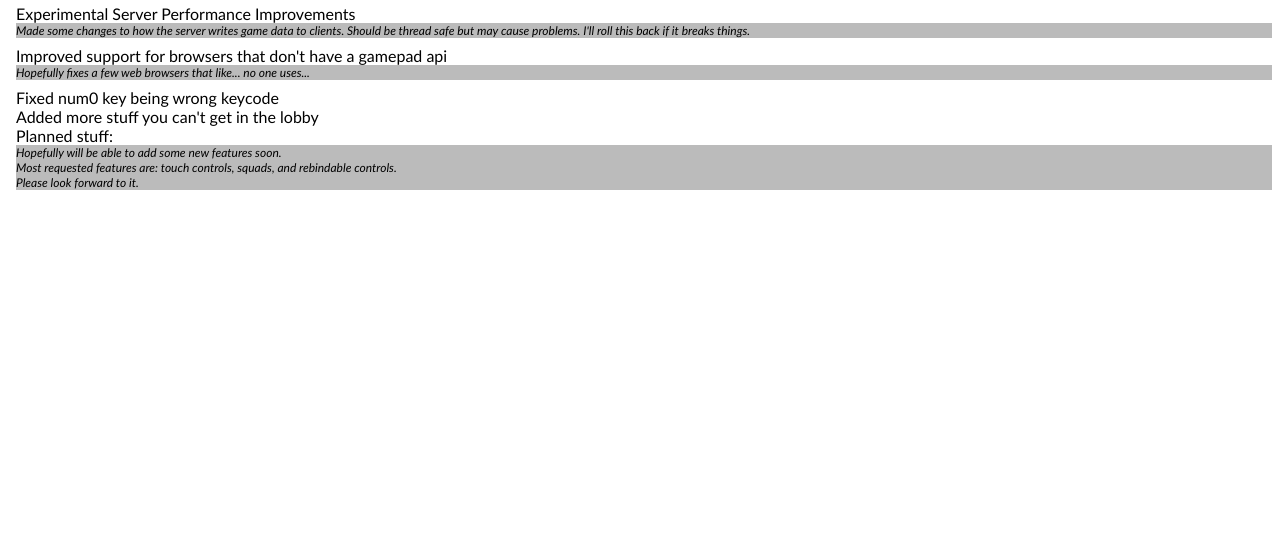
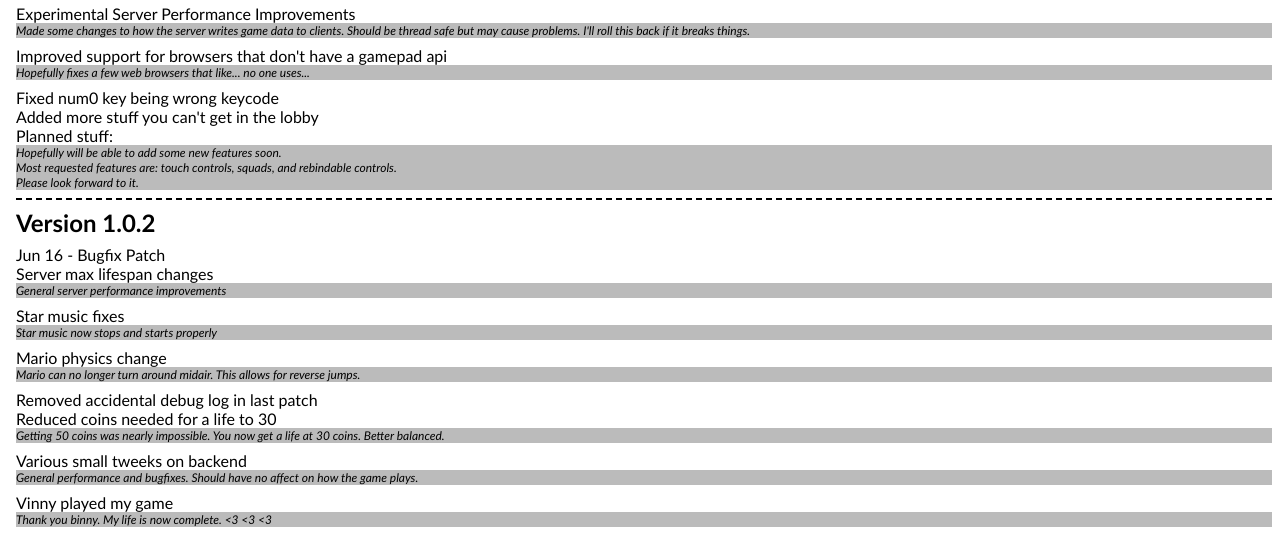
Before and after one commit to infernoplus/InfringeRoyale, a web app: page /patch.html in a window 1280 px wide. Shown: the part 248-800 px from the top of the page. Run offline with its HTML, style and script files only (its server is not run), Linux system fonts and the light colour scheme; data that the repository does not hold is empty.

Commit message:
Patch notes changed. Added decache on js.

```diff
--- a/reports.txt
+++ b/reports.txt
@@ -8,6 +8,10 @@
 + backend bugs
 + more anti cheat
 + coin balance
+
+CEHCK FIREFLOWER
+
+DO SOMETHING ABOUT CACHE
 
 
 
--- a/royale-client/src/main/webapp/index.html
+++ b/royale-client/src/main/webapp/index.html
@@ -16,7 +16,7 @@
           <div class="link-patr" onclick="window.open('https://www.patreon.com/infernoplus')"></div>
         </div>
         <div class="link-l">
-          <div class="link-patch" onclick="window.open('./patch.html')">v1.0.1 Patch Notes</div>
+          <div class="link-patch" onclick="window.open('./patch.html')">v1.0.2 Patch Notes</div>
         </div>
       </div>
 
@@ -70,7 +70,7 @@
       <script src='js/lib/cookie/js.cookie.min.js'></script>
 
       <!-- Core -->
-      <script src='js/game.min.js'></script>
+      <script src='js/game.min.js?v=1.0.2'></script>
 
     </body>
 </html>
--- a/royale-client/src/main/webapp/patch.html
+++ b/royale-client/src/main/webapp/patch.html
@@ -9,6 +9,7 @@
     <div class='p ver'>Version 1.0</div>
     <div class='p chng'>Jun 15 - Initial release</div>
     <div class='p splt'></div>
+
     <div class='p ver'>Version 1.0.1</div>
     <div class='p chng'>Jun 16 - Performance Patch</div>
     <div class='p chng'>Player count reduced to 75 from 99</div>
@@ -27,5 +28,22 @@
     <div class='p chng'>Added more stuff you can't get in the lobby</div>
     <div class='p chng'>Planned stuff:</div>
     <div class='p note'>Hopefully will be able to add some new features soon.<br>Most requested features are: touch controls, squads, and rebindable controls.<br>Please look forward to it.</div>
-  </body>
+    <div class='p splt'></div>
+
+    <div class='p ver'>Version 1.0.2</div>
+    <div class='p chng'>Jun 16 - Bugfix Patch</div>
+    <div class='p chng'>Server max lifespan changes</div>
+    <div class='p note'>General server performance improvements</div>
+    <div class='p chng'>Star music fixes</div>
+    <div class='p note'>Star music now stops and starts properly</div>
+    <div class='p chng'>Mario physics change</div>
+    <div class='p note'>Mario can no longer turn around midair. This allows for reverse jumps.</div>
+    <div class='p chng'>Removed accidental debug log in last patch</div>
+    <div class='p chng'>Reduced coins needed for a life to 30</div>
+    <div class='p note'>Getting 50 coins was nearly impossible. You now get a life at 30 coins. Better balanced.</div>
+    <div class='p chng'>Various small tweeks on backend</div>
+    <div class='p note'>General performance and bugfixes. Should have no affect on how the game plays.</div>
+    <div class='p chng'>Vinny played my game</div>
+    <div class='p note'>Thank you binny. My life is now complete. <3 <3 <3</div>
+ </body>
 </html>
```
